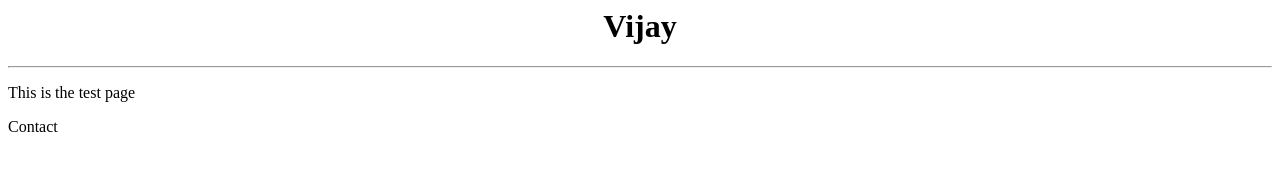
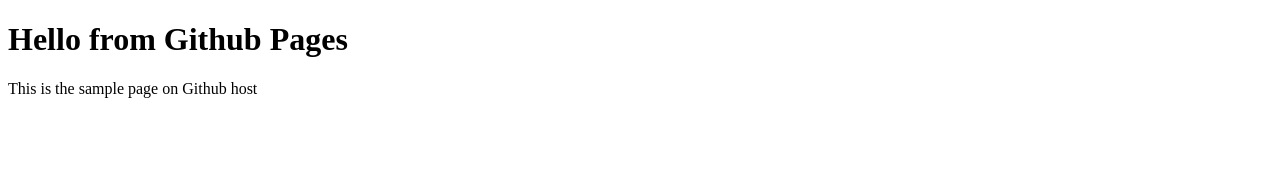
Before and after one commit to RkrCreative/repoweb, a plain HTML site: page index.html in a window 1280 px wide. Drawn offline with Linux system fonts and the light colour scheme.

Commit message:
Update index.html

```diff
--- a/index.html
+++ b/index.html
@@ -1,10 +1,12 @@
-<center>
-  <h1>Vijay</h1>
-</center>
-<hr>
-<p>
-  This is the test page
-</p>
-<p>
-  Contact
-</p>
+<!DOCTYPE html>
+<html lang = "en">
+<head>
+  <meta charset = "UTF-8" />
+  <meta name = "viewport" content = "width = device-width, initial-scale = 1.0" />
+  <title> First Webpage </title>
+</head>
+<body>
+  <h1> Hello from Github Pages </h1>
+  <p> This is the sample page on Github host </p>
+</body>
+</html>
```
